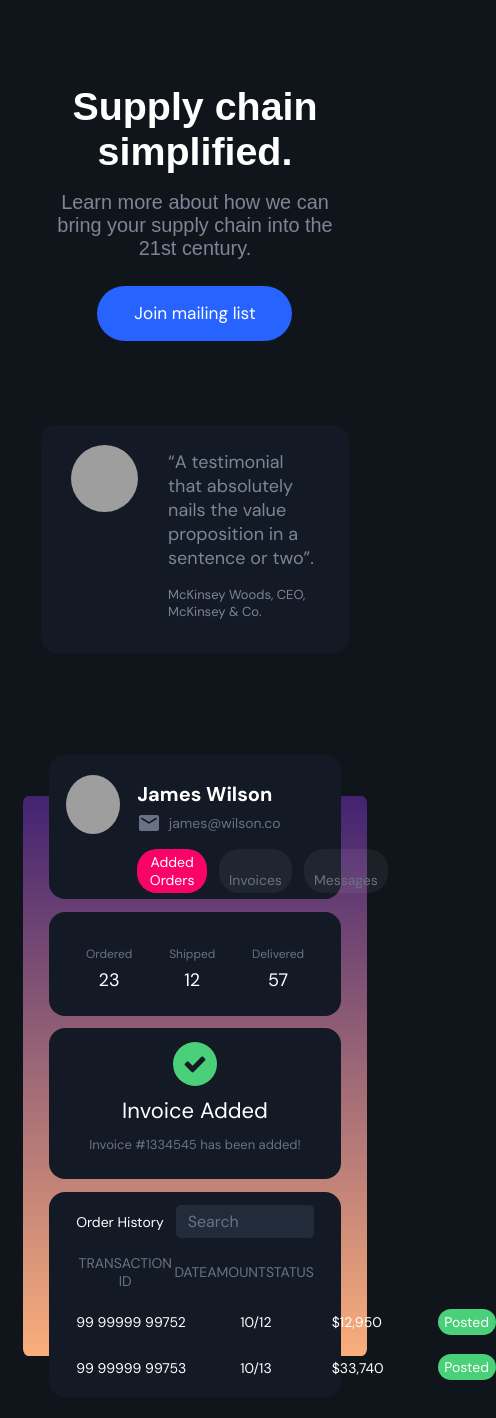
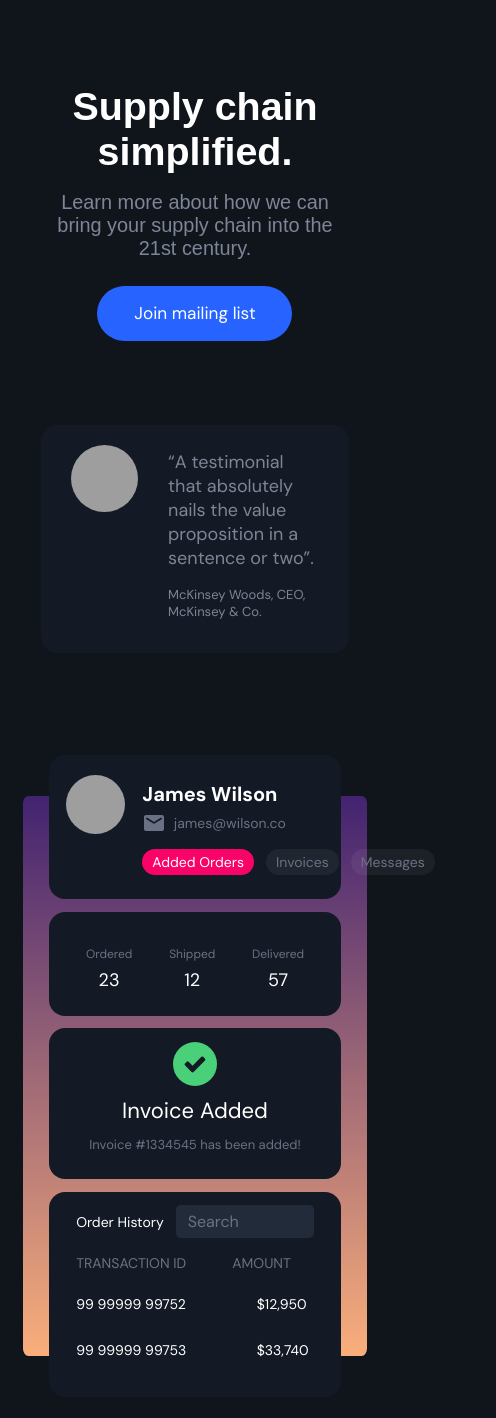
Before and after one commit to rayanwaked/procure-project, a React (Create React App) app: page / in a window 390 px wide. Shown: the top 1418 px of the page, 496 px wide, since content can reach past the window. Built offline with nearby package versions, Linux system fonts and the light colour scheme; grey boxes are pictures that could not be loaded.

Commit message:
End of day commit. Trying to fix spacing on mobile.

```diff
--- a/src/App.tsx
+++ b/src/App.tsx
@@ -3,7 +3,10 @@ import "./styles.css";
 
 /* Import Files */
 import Landing from "./pages/landing/landing"
-
+/*
+import Navigation from "./pages/global/navigation/navigation"
+import Dashboard from "./pages/dashboard/dashboard";
+*/
 /* Code */
 export default function App() {
     return (
--- a/src/pages/landing/landing.tsx
+++ b/src/pages/landing/landing.tsx
@@ -133,9 +133,9 @@ export default function Landing() {
                         {/* Payment History Content Labels */}
                         <div className="HeroPaymentHistoryContent" style={{marginTop: "-5px"}}>
                             <p className="HeroPaymentHistorySmallText" style={{fontSize: "14px", color: "#6A7183"}}>TRANSACTION ID</p>
-                            <p className="HeroPaymentHistorySmallText" style={{fontSize: "14px", color: "#6A7183"}}>DATE</p>
+                            <p className="HeroPaymentHistorySmallText" id="NoMobile" style={{fontSize: "14px", color: "#6A7183"}}>DATE</p>
                             <p className="HeroPaymentHistorySmallText" style={{fontSize: "14px", color: "#6A7183"}}>AMOUNT</p>
-                            <p className="HeroPaymentHistorySmallText" style={{fontSize: "14px", color: "#6A7183"}}>STATUS</p>
+                            <p className="HeroPaymentHistorySmallText" id="NoMobile" style={{fontSize: "14px", color: "#6A7183"}}>STATUS</p>
                         </div>
 
                         {/* Payment History Content */}
@@ -148,19 +148,19 @@ export default function Landing() {
                             </div>
 
                             {/* Payment History Dates */}
-                            <div className="HeroPaymentHistory" style={{marginTop: "-5px"}}>
+                            <div className="HeroPaymentHistory" id="NoMobile" style={{marginTop: "-5px"}}>
                                 <p className="HeroPaymentHistorySmallText" style={{fontSize: "14px", color: "white"}}>10/12</p>
                                 <p className="HeroPaymentHistorySmallText" style={{fontSize: "14px", color: "white"}}>10/13</p>
                             </div>
 
                             {/* Payment History Amounts */}
                             <div className="HeroPaymentHistory" style={{marginTop: "-5px"}}>
-                                <p className="HeroPaymentHistorySmallText" style={{fontSize: "14px", color: "white", marginLeft: "6px"}}>$12,950</p>
-                                <p className="HeroPaymentHistorySmallText" style={{fontSize: "14px", color: "white", marginLeft: "6px"}}>$33,740</p>
+                                <p className="HeroPaymentHistorySmallText HeroPaymentHistoryMobile" style={{fontSize: "14px", color: "white", marginLeft: "6px"}}>$12,950</p>
+                                <p className="HeroPaymentHistorySmallText HeroPaymentHistoryMobile" style={{fontSize: "14px", color: "white", marginLeft: "6px"}}>$33,740</p>
                             </div>
 
                             {/* Payment History Statuses */}
-                            <div className="HeroPaymentHistory" style={{marginTop: "-5px"}}>
+                            <div className="HeroPaymentHistory" id="NoMobile" style={{marginTop: "-5px"}}>
                                 <p className="HeroPaymentHistorySmallText" id="HeroPaymentHistoryStatus">Posted</p>
                                 <p className="HeroPaymentHistorySmallText" id="HeroPaymentHistoryStatus" style={{marginTop: "19px"}}>Posted</p>
                             </div>
--- a/src/pages/landing/mobilelanding.css
+++ b/src/pages/landing/mobilelanding.css
@@ -90,10 +90,36 @@
         font-size: 12px;
     }
 
+    .HeroPaymentHistory {
+        margin-left: 27px;
+        margin-right: 0;
+
+        display: flex;
+        flex-direction: column;
+        align-items: flex-start;
+    }
+
     .HeroPaymentHistoryLargeText {
         font-size: 14px;
         white-space: nowrap;
         margin-right: 12px;
     }
 
+    #NoMobile {
+        width: 0 !important;
+        height: 0 !important;
+        opacity: 0 !important;
+        font-size: 0 !important;
+    }
+
+    #HeroProfileFeatures {
+        padding: 4px 10px 4px 10px;
+
+        font-size: 14px;
+        color: white;
+        background-color: #FA0369;
+        border-radius: 20px;
+        white-space: nowrap;
+    }
+
 }
```
